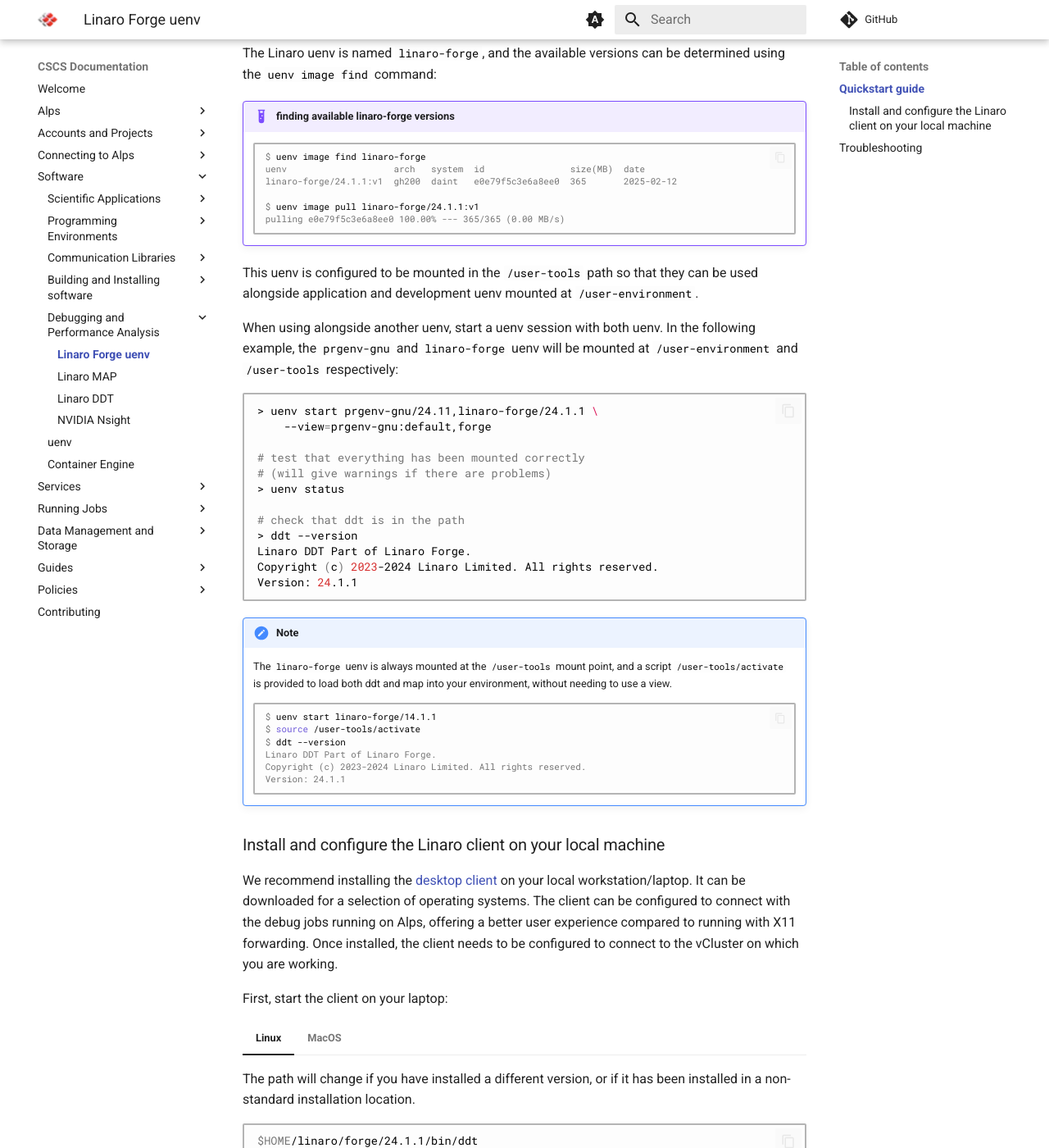
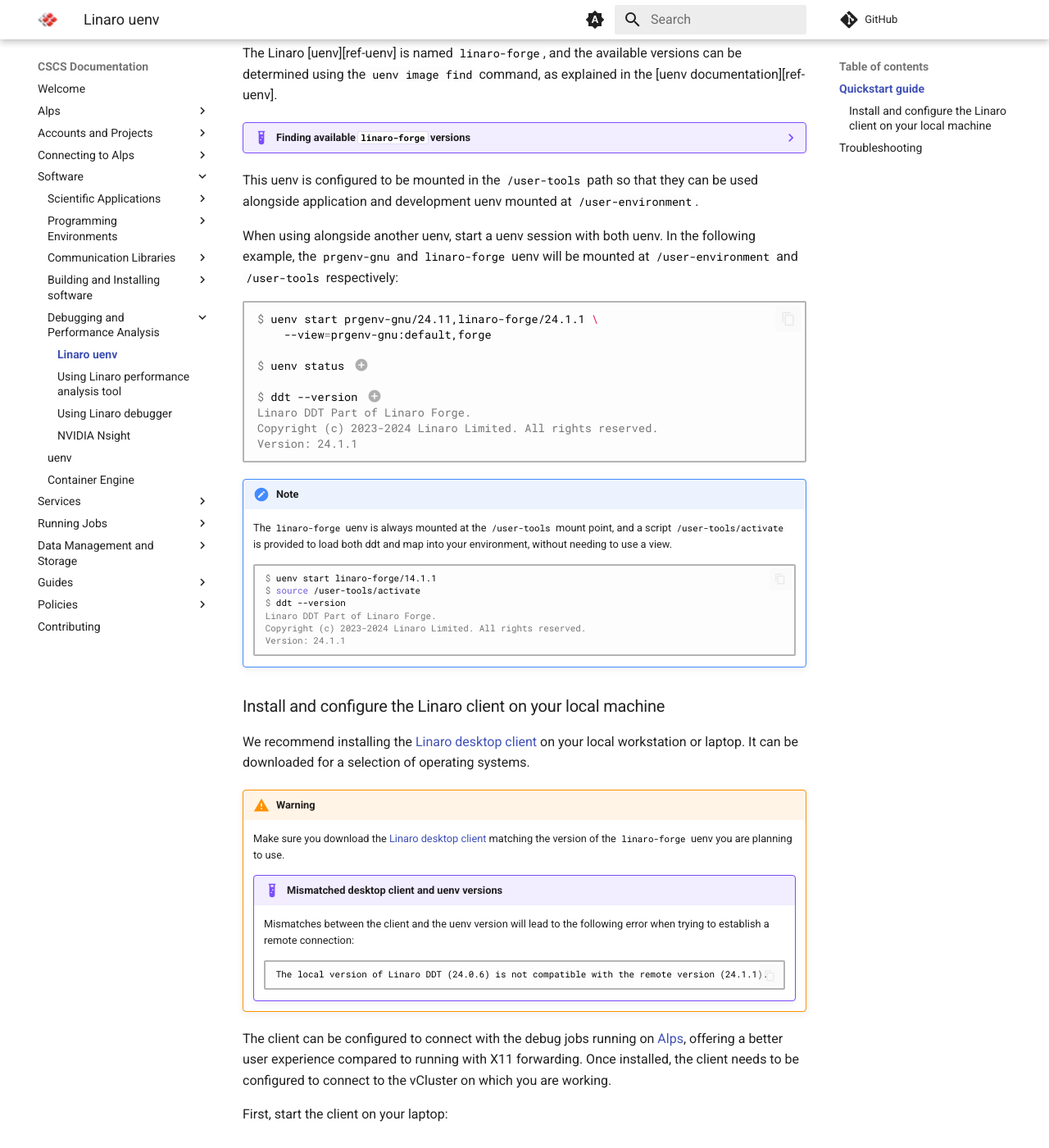
Before and after one commit to nickjbrowning/cscs-docs, an MkDocs documentation site: the page built from docs/software/devtools/linaro-uenv.md, in a window 1280 px wide and 1400 px high, scrolled down 630 px. Shown: the whole window at 82% size. Built offline with MkDocs 1.6.1 and Material for MkDocs 9.7.7, drawn with Linux system fonts in a browser that asks for light colours; comment, search, counter and statistics services are not loaded; some of the changed text lies outside the part shown.

Commit message:
Improve Linaro DDT docs (#72)
* improve linaro ddt docs

* owner

* Update docs/software/devtools/linaro/index.md

Co-authored-by: Mikael Simberg <mikael.simberg@iki.fi>

* uniform note

* Update docs/software/devtools/linaro/linaro-map.md

* Update docs/software/devtools/linaro/index.md

* flatten

* Update .github/CODEOWNERS

* performance analysis tool

* owner

---------

Co-authored-by: Mikael Simberg <mikael.simberg@iki.fi>

````diff
--- a/docs/software/devtools/linaro-forge.md
+++ b/docs/software/devtools/linaro-uenv.md
@@ -1,22 +1,22 @@
 [](){#ref-uenv-linaro}
 # Linaro Forge
 
-[Linaro Forge](https://docs.linaroforge.com/latest/html/forge/index.html) is a suite of profiling and debugging tools, that includes the DDT debugger and the MAP profiler.
+[Linaro Forge](https://docs.linaroforge.com/latest/html/forge/index.html) is a suite of profiling and debugging tools, that includes the DDT debugger and the MAP performance analysis tool.
 
-!!! note
+!!! note "Linaro DDT debugger and Linaro MAP performance analysis tool"
     We have separate user guides for the tools provided by the `linaro-forge` uenv.
     The documentation here shows how to download the uenv, and how to set up your environment.
 
     Once you are set up, follow the specific guides:
 
-    * the [DDT debugger][ref-devtools-ddt]
-    * the [MAP profiler][ref-devtools-map].
+    * [DDT debugger][ref-devtools-ddt],
+    * [MAP performance analysis tool][ref-devtools-map].
 
 ## Quickstart guide
 
-The Linaro uenv is named `linaro-forge`, and the available versions can be determined using the `uenv image find` command:
+The Linaro [uenv][ref-uenv] is named `linaro-forge`, and the available versions can be determined using the `uenv image find` command, as explained in the [uenv documentation][ref-uenv].
 
-!!! example "finding available linaro-forge versions"
+??? example "Finding available `linaro-forge` versions"
 
     ```console
     $ uenv image find linaro-forge
@@ -32,20 +32,21 @@
 When using alongside another uenv, start a uenv session with both uenv.
 In the following example, the `prgenv-gnu` and `linaro-forge` uenv will be mounted at `/user-environment` and `/user-tools`  respectively:
 
-```bash
-> uenv start prgenv-gnu/24.11,linaro-forge/24.1.1 \
+```console
+$ uenv start prgenv-gnu/24.11,linaro-forge/24.1.1 \
     --view=prgenv-gnu:default,forge
 
-# test that everything has been mounted correctly
-# (will give warnings if there are problems)
-> uenv status
+$ uenv status # (1)!
 
-# check that ddt is in the path
-> ddt --version
+$ ddt --version # (2)!
 Linaro DDT Part of Linaro Forge.
 Copyright (c) 2023-2024 Linaro Limited. All rights reserved.
 Version: 24.1.1
 ```
+
+1. Test that everything has been mounted correctly by looking at `uenv status`.
+   There will be warnings if there are problems.
+2. Check that the [DDT debugger][ref-devtools-ddt] is in the path.
 
 !!! note
     The `linaro-forge` uenv is always mounted at the `/user-tools` mount point, and a script `/user-tools/activate` is provided to load both ddt and map into your environment, without needing to use a view.
@@ -61,64 +62,108 @@
 
 ### Install and configure the Linaro client on your local machine
 
-We recommend installing the [desktop client](https://www.linaroforge.com/downloadForge) on your local workstation/laptop.
+We recommend installing the [Linaro desktop client] on your local workstation or laptop.
 It can be downloaded for a selection of operating systems.
-The client can be configured to connect with the debug jobs running on Alps, offering a better user experience compared to running with X11 forwarding.
+
+!!! warning
+
+    Make sure you download the [Linaro desktop client] matching the version of the `linaro-forge` uenv you are planning to use.
+
+    !!! example "Mismatched desktop client and uenv versions"
+        Mismatches between the client and the uenv version will lead to the following error when trying to establish a remote connection:
+
+        ```
+        The local version of Linaro DDT (24.0.6) is not compatible with the remote version (24.1.1).
+        ```
+
+The client can be configured to connect with the debug jobs running on [Alps][ref-alps], offering a better user experience compared to running with X11 forwarding.
 Once installed, the client needs to be configured to connect to the vCluster on which you are working.
 
 First, start the client on your laptop:
 
 === "Linux"
 
-    The path will change if you have installed a different version, or if it has been installed in a non-standard installation location.
+    !!! warning
+
+        The path will change if you have installed a different version, or if it has been installed in a non-standard installation location.
 
     ```bash
     $HOME/linaro/forge/24.1.1/bin/ddt
     ```
 
-=== "MacOS"
+=== "macOS"
 
-    The path will change if you have installed a different version, or if it has been installed in a non-standard installation location.
+    !!! warning
+
+        The path will change if you have installed a different version, or if it has been installed in a non-standard installation location.
+        Please use the appropriate path and version for your installation.
 
     ```bash
     open /Applications/Linaro\ Forge\ Client\ 24.1.1.app/
     ```
 
 Next, configure a connection to the target system.
-Open the *Remote Launch* menu and click on *configure* then *Add*.
+Open the `Remote Launch` menu and click on `Configure...` then `Add`.
 Examples of the settings are below.
 
 === "Daint"
+
+    !!! warning
+
+        The `Remote Installation Directory` will change if you are using a different version of the `linaro-forge` uenv.
+        Please use the appropriate version for your setup.
 
     | Field       | Value                                   |
     | ----------- | --------------------------------------- |
     | Connection  | `daint`                                  |
     | Host Name   | `cscsusername@ela.cscs.ch cscsusername@daint.cscs.ch`  |
     | Remote Installation Directory | `uenv run linaro-forge/24.1.1:/user-tools -- /user-tools/env/forge/` |
+    | Private Key | `~/.ssh/cscs-key`                         |
 
 === "Santis"
+
+    !!! warning
+
+        The `Remote Installation Directory` will change if you are using a different version of the `linaro-forge` uenv.
+        Please use the appropriate version for your setup.
+
 
     | Field       | Value                                   |
     | ----------- | --------------------------------------- |
     | Connection  | `santis`                                |
     | Host Name   | `cscsusername@ela.cscs.ch cscsusername@santis.cscs.ch`  |
     | Remote Installation Directory | `uenv run linaro-forge/24.1.1:/user-tools -- /user-tools/env/forge/` |
+    | Private Key | `~/.ssh/cscs-key`                         |
 
 === "Clariden"
+
+    !!! warning
+
+        The `Remote Installation Directory` will change if you are using a different version of the `linaro-forge` uenv.
+        Please use the appropriate version for your setup.
+
 
     | Field       | Value                                   |
     | ----------- | --------------------------------------- |
     | Connection  | `clariden`                                |
     | Host Name   | `cscsusername@ela.cscs.ch cscsusername@clariden.cscs.ch`  |
     | Remote Installation Directory | `uenv run linaro-forge/24.1.1:/user-tools -- /user-tools/env/forge/` |
+    | Private Key | `~/.ssh/cscs-key`                         |
 
 === "Eiger"
+
+    !!! warning
+
+        The `Remote Installation Directory` will change if you are using a different version of the `linaro-forge` uenv.
+        Please use the appropriate version for your setup.
+
 
     | Field       | Value                                   |
     | ----------- | --------------------------------------- |
     | Connection  | `eiger`                                |
     | Host Name   | `cscsusername@ela.cscs.ch cscsusername@eiger.cscs.ch`  |
     | Remote Installation Directory | `uenv run linaro-forge/24.1.1:/user-tools -- /user-tools/env/forge/` |
+    | Private Key | `~/.ssh/cscs-key`                         |
 
 !!! tip
 
@@ -129,16 +174,16 @@
 
 * SSH forwarding via `ela.cscs.ch` is used to access the cluster;
 * replace the username `cscsusername` with your CSCS user name that you would normally use to open an SSH connection to CSCS;
-* `Remote Installation Path` is pointing to the install directory of ddt inside the image;
+* `Remote Installation Directory` is pointing to the install directory of DDT inside the uenv image;
 * private keys should be the ones generated for CSCS MFA, and this field does not need to be set if you have added the key to your [SSH agent][ref-ssh-agent].
 
 Once configured, test and save the configuration:
 
-1. check whether the configuration is correct, click `Test Remote Launch`.
-2. Click on `ok` and `close` to save the configuration.
-3. You can now connect by going to `Remote Launch` and choose the `Alps` entry.
+1. check whether the configuration is correct by clicking `Test Remote Launch` (and then `OK` when the test is successful),
+2. click on `OK` and then `Close` to save the configuration.
+3. You can now connect by going to `Remote Launch` and choose the entry (`Connection` name) you added.
    If the client fails to connect, look at the error message, check your SSH
-   configuration and make sure you can ssh without the client.
+   configuration and make sure you can SSH without the client.
 
 [](){#ref-uenv-linaro-troubleshooting}
 ## Troubleshooting
@@ -149,12 +194,16 @@
 
     If the tool fails to launch with the following error message:
 
-        Error communicating with Licence Server velan.cscs.ch:
-        The proxy type is invalid for this operation
-        Attempting again while ignoring proxies.
+    ```
+    Error communicating with Licence Server velan.cscs.ch:
+    The proxy type is invalid for this operation
+    Attempting again while ignoring proxies.
+    ```
 
     Proxy environment variables need to be set to let the tool connect to the license server, as explained in [Compute node proxy configuration][ref-guides-internet-access].
 
 !!! note "AMD GPU support"
 
-    CSCS does not currently have a Linaro license for AMD gpus.
+    CSCS does not currently have a Linaro license for AMD GPUs.
+
+[Linaro desktop client]: https://www.linaroforge.com/downloadForge
--- a/mkdocs.yml
+++ b/mkdocs.yml
@@ -72,12 +72,10 @@
       - 'Python with pip': build-install/pip.md
     - 'Debugging and Performance Analysis':
       - software/devtools/index.md
-      - 'Linaro Forge uenv': software/devtools/linaro-forge.md
-      - 'Linaro MAP': software/devtools/linaro-map.md
-      - 'Linaro DDT': software/devtools/linaro-ddt.md
+      - 'Linaro uenv': software/devtools/linaro-uenv.md
+      - 'Using Linaro performance analysis tool': software/devtools/linaro-map.md
+      - 'Using Linaro debugger': software/devtools/linaro-ddt.md
       - 'NVIDIA Nsight': software/devtools/nvidia-nsight.md
-      #- 'Debugging': software/devtools/debug/index.md
-      #- 'Performance Analysis': software/devtools/perf/index.md
     - 'uenv': software/uenv.md
     - 'Container Engine': software/container-engine.md
   - 'Services':
````
Also changed, not shown: docs/software/devtools/index.md (+4 -4 lines), docs/software/devtools/linaro-ddt.md (+20 -14 lines), docs/software/devtools/linaro-map.md (+2 -2 lines), 1 other file.
